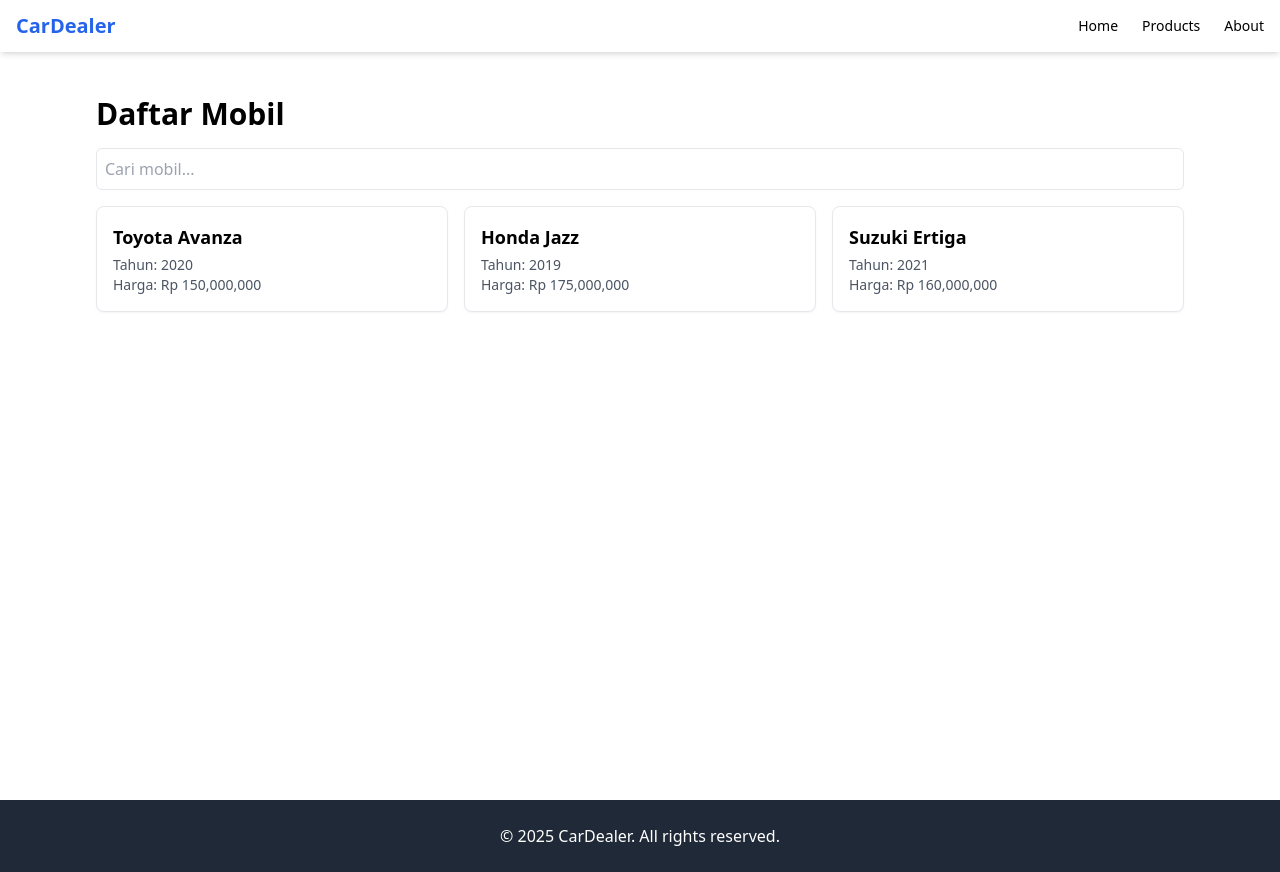
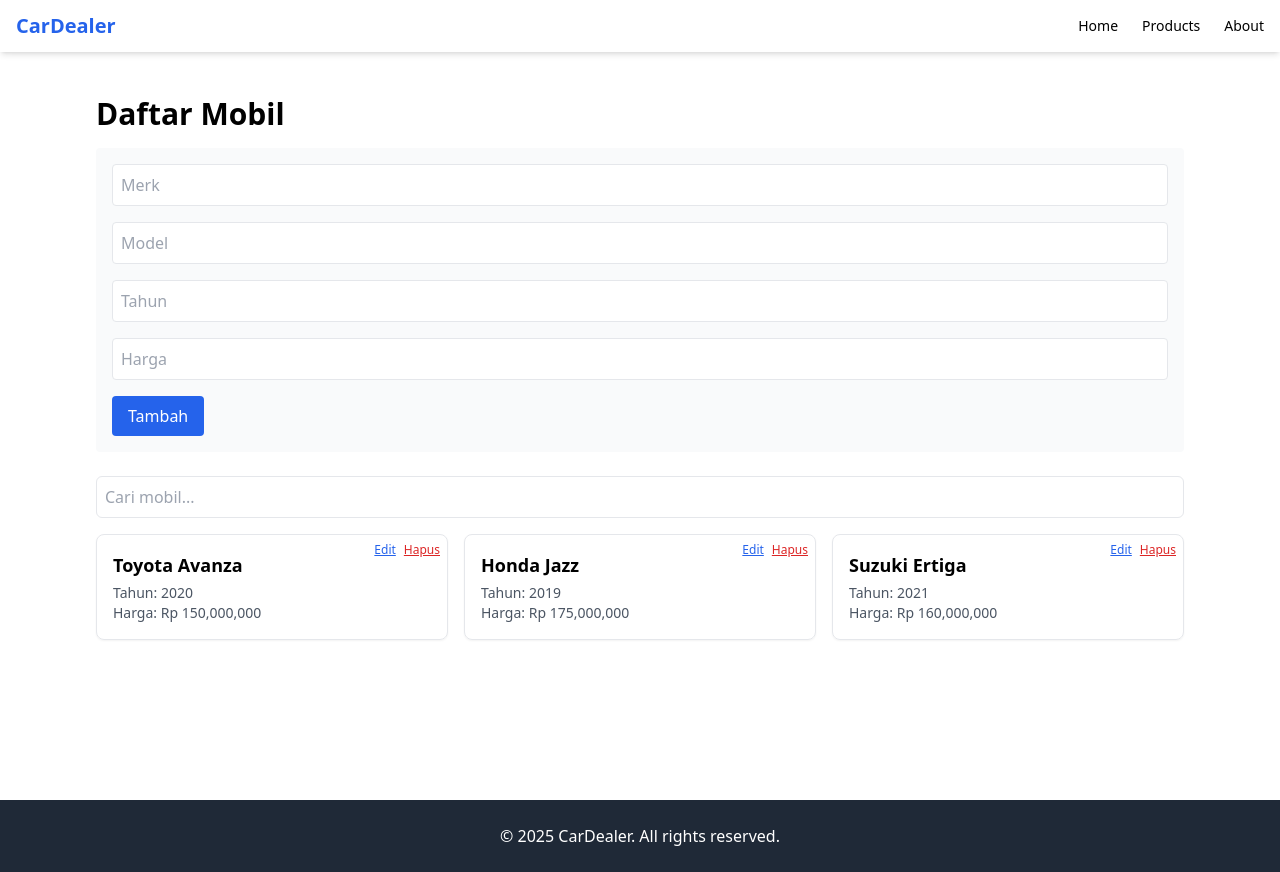
Before and after one commit to Alfianzyh/carify, a React (Vite) app: page /products in a window 1280 px wide. Built offline with nearby package versions, Linux system fonts and the light colour scheme; the HTML template or start-up script is replaced by a standard one.

Commit message:
update product jsx

```diff
--- a/src/pages/Products.jsx
+++ b/src/pages/Products.jsx
@@ -1,22 +1,62 @@
 import { useState } from 'react';
-import { dummyCars } from '../api/cars';
 import CarCard from '../components/CarCard';
 import SearchBar from '../components/SearchBar';
+import CarForm from '../components/CarForm';
 
 function Products() {
+  const [cars, setCars] = useState([
+    { id: 1, make: 'Toyota', model: 'Avanza', year: 2020, price: 150000000 },
+    { id: 2, make: 'Honda', model: 'Jazz', year: 2019, price: 175000000 },
+    { id: 3, make: 'Suzuki', model: 'Ertiga', year: 2021, price: 160000000 },
+  ]);
+
   const [search, setSearch] = useState('');
+  const [editingCar, setEditingCar] = useState(null);
 
-  const filteredCars = dummyCars.filter((car) =>
+  const handleAddOrUpdateCar = (carData) => {
+    if (editingCar) {
+      setCars(cars.map((car) => (car.id === editingCar.id ? { ...carData, id: editingCar.id } : car)));
+      setEditingCar(null);
+    } else {
+      const newCar = { ...carData, id: Date.now() };
+      setCars([newCar, ...cars]);
+    }
+  };
+
+  const handleEdit = (car) => {
+    setEditingCar(car);
+    window.scrollTo({ top: 0, behavior: 'smooth' });
+  };
+
+  const handleDelete = (id) => {
+    const confirm = window.confirm('Hapus mobil ini?');
+    if (confirm) {
+      setCars(cars.filter((car) => car.id !== id));
+    }
+  };
+
+  const filteredCars = cars.filter((car) =>
     `${car.make} ${car.model}`.toLowerCase().includes(search.toLowerCase())
   );
 
   return (
     <section className="p-8 max-w-6xl mx-auto">
       <h2 className="text-3xl font-bold mb-4">Daftar Mobil</h2>
+      <CarForm onSubmit={handleAddOrUpdateCar} initialData={editingCar} onCancel={() => setEditingCar(null)} />
       <SearchBar value={search} onChange={(e) => setSearch(e.target.value)} />
       <div className="grid gap-4 grid-cols-1 sm:grid-cols-2 md:grid-cols-3">
         {filteredCars.map((car) => (
-          <CarCard key={car.id} car={car} />
+          <div key={car.id} className="relative">
+            <CarCard car={car} />
+            <div className="absolute top-2 right-2 flex gap-2">
+              <button onClick={() => handleEdit(car)} className="text-blue-600 text-xs underline">
+                Edit
+              </button>
+              <button onClick={() => handleDelete(car.id)} className="text-red-600 text-xs underline">
+                Hapus
+              </button>
+            </div>
+          </div>
         ))}
         {filteredCars.length === 0 && <p className="text-gray-500 col-span-full">Tidak ada mobil ditemukan.</p>}
       </div>
```
